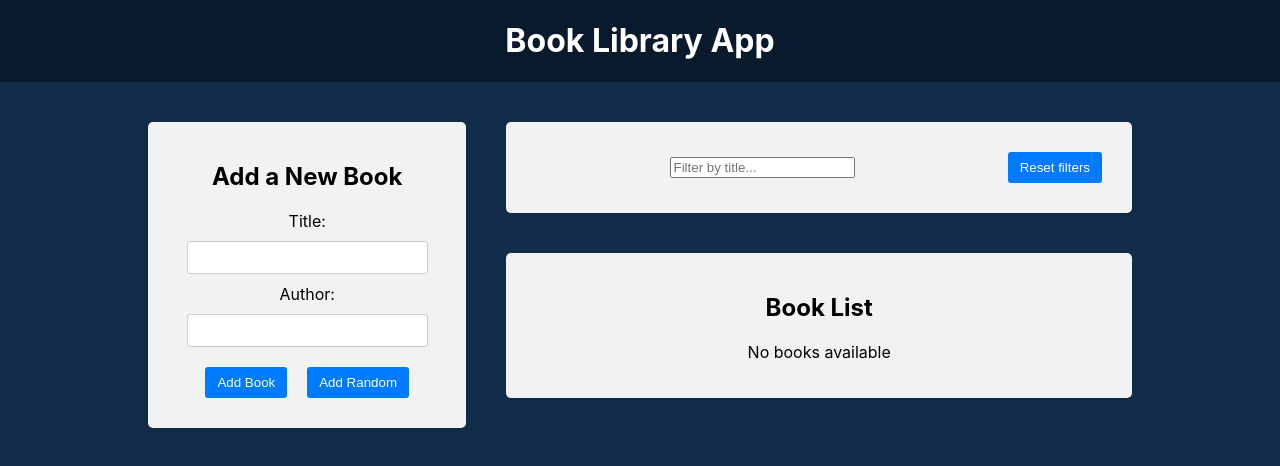
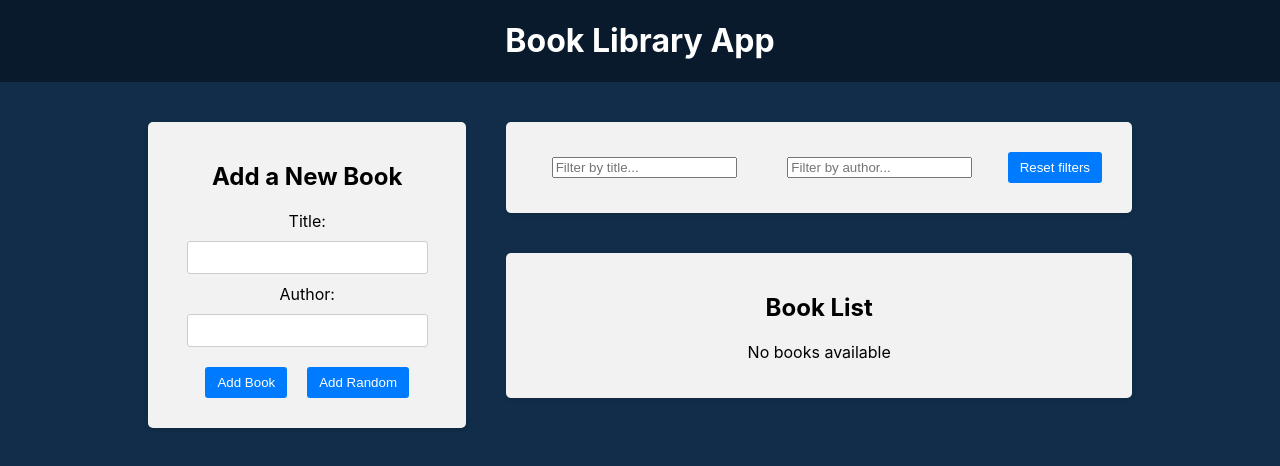
Before and after one commit to Krissnow/book_library, a React (Create React App) app: page / in a window 1280 px wide. Shown: the top 466 px of the page. Built offline with nearby package versions, Linux system fonts and the light colour scheme.

Commit message:
Filter by author

```diff
--- a/src/components/BookList/BookList.jsx
+++ b/src/components/BookList/BookList.jsx
@@ -1,12 +1,16 @@
 import { useSelector, useDispatch } from "react-redux";
 import { BsBookmarkStar, BsBookmarkStarFill } from "react-icons/bs";
 import { deleteBook, toggleFavorite } from "../../redux/books/actionCreators";
-import { selectTitleFilter } from "../../redux/slices/filterSlice";
+import {
+  selectAuthorFilter,
+  selectTitleFilter,
+} from "../../redux/slices/filterSlice";
 import "./BookList.css";
 
 const BookList = () => {
   const books = useSelector((state) => state.books);
   const titleFilter = useSelector(selectTitleFilter);
+  const authorFilter = useSelector(selectAuthorFilter);
   const dispatch = useDispatch();
 
   const handleDeleteBook = (id) => {
@@ -21,7 +25,10 @@ const BookList = () => {
     const matchesTitle = book.title
       .toLowerCase()
       .includes(titleFilter.toLowerCase());
-    return matchesTitle;
+    const matchesAuthor = book.author
+      .toLowerCase()
+      .includes(authorFilter.toLowerCase());
+    return matchesTitle && matchesAuthor;
   });
 
   return (
--- a/src/components/Filter/Filter.jsx
+++ b/src/components/Filter/Filter.jsx
@@ -1,7 +1,9 @@
 import { useDispatch, useSelector } from "react-redux";
 import {
   setTitleFilter,
+  setAuthorFilter,
   selectTitleFilter,
+  selectAuthorFilter,
   resetFilters,
 } from "../../redux/slices/filterSlice";
 import "./Filter.css";
@@ -9,9 +11,14 @@ import "./Filter.css";
 const Filter = () => {
   const dispatch = useDispatch();
   const titleFilter = useSelector(selectTitleFilter);
+  const authorFilter = useSelector(selectAuthorFilter);
 
   const handleTitleFilterChange = (e) => {
     dispatch(setTitleFilter(e.target.value));
+  };
+
+  const handleAuthorFilterChange = (e) => {
+    dispatch(setAuthorFilter(e.target.value));
   };
 
   const handleResetFilters = () => {
@@ -29,6 +36,14 @@ const Filter = () => {
             onChange={handleTitleFilterChange}
           />
         </div>
+        <div className="filter-group">
+          <input
+            tupe="text"
+            value={authorFilter}
+            placeholder="Filter by author..."
+            onChange={handleAuthorFilterChange}
+          />
+        </div>
         <button type="button" onClick={handleResetFilters}>
           Reset filters
         </button>
--- a/src/redux/slices/filterSlice.js
+++ b/src/redux/slices/filterSlice.js
@@ -2,6 +2,7 @@ import { createSlice } from "@reduxjs/toolkit";
 
 const initialState = {
   title: "",
+  author: "",
 };
 
 const filterSlice = createSlice({
@@ -11,14 +12,20 @@ const filterSlice = createSlice({
     setTitleFilter: (state, action) => {
       return { ...state, title: action.payload };
     },
+    setAuthorFilter: (state, action) => {
+      return { ...state, author: action.payload };
+    },
     resetFilters: (state) => {
       return initialState;
     },
   },
 });
 
-export const { setTitleFilter, resetFilters } = filterSlice.actions;
+export const { setTitleFilter, setAuthorFilter, resetFilters } =
+  filterSlice.actions;
 
 export const selectTitleFilter = (state) => state.filter.title;
 
+export const selectAuthorFilter = (state) => state.filter.author;
+
 export default filterSlice.reducer;
```
